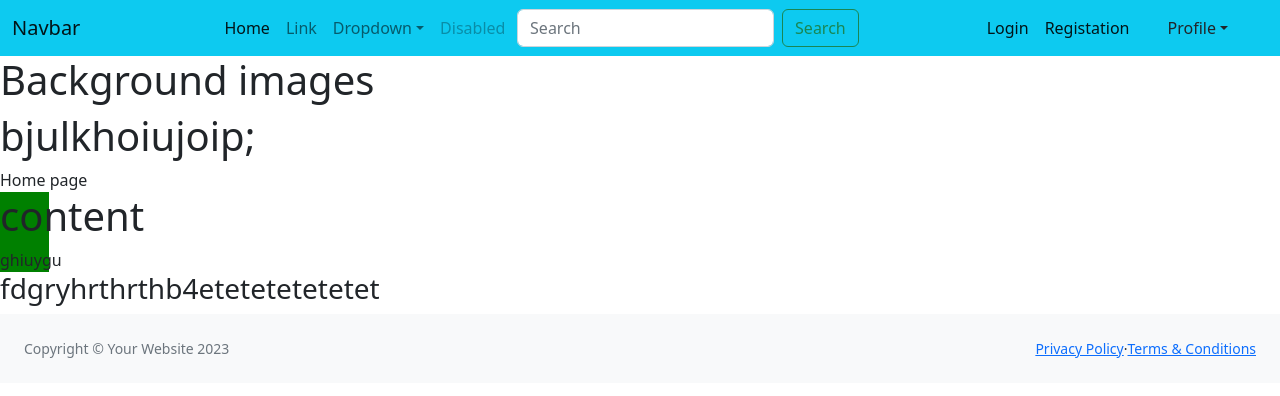
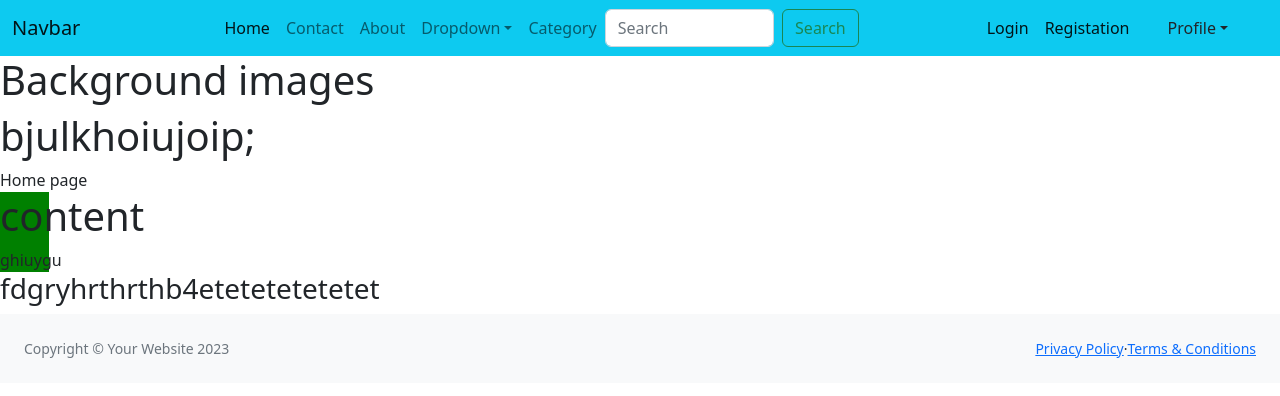
Before and after one commit to alamin-amin/laravel_react_project, a React (Vite) app in the folder LaravelReactEcommers/: page / in a window 1280 px wide. Shown: the top 396 px of the page. Built offline with nearby package versions, Linux system fonts and the light colour scheme.

Commit message:
daynamic nav

```diff
--- a/LaravelReactEcommers/src/App.jsx
+++ b/LaravelReactEcommers/src/App.jsx
@@ -19,6 +19,7 @@ import Register from "./components/frontend/auth/Register";
 import FrontLayout from "./layouts/frontend/FrontLayout";
 import Home from "./components/frontend/Home";
 
+
 //backend
 import Dashboard from "./components/admin/Dashboard";
 import AddCategory from "./components/admin/Category/Add_Category";
@@ -28,6 +29,7 @@ import EditCategory from "./components/admin/Category/Edit_Category";
 import AddProduct from "./components/admin/Product/Add_Product";
 import AllProduct from "./components/admin/Product/All_product";
 import EditProduct from "./components/admin/Product/Edit_Product";
+
 
 
 
--- a/LaravelReactEcommers/src/components/admin/Product/Edit_Product.jsx
+++ b/LaravelReactEcommers/src/components/admin/Product/Edit_Product.jsx
@@ -37,7 +37,7 @@ const EditProduct = (props) => {
       }
     });
 
-    const product_id = props.match.params.id;
+    const product_id = props.match.params.id
     axios.get (`/api/edit-product/${product_id}`).then(res=>{
       if (res.data.status === 200) {
         console.log(res.data.product);
--- a/LaravelReactEcommers/src/layouts/frontend/Navbar.jsx
+++ b/LaravelReactEcommers/src/layouts/frontend/Navbar.jsx
@@ -53,7 +53,10 @@ const Navbar = () => {
                                 <Link className="nav-link active" aria-current="page" to="/frontHome">Home</Link>
                             </li>
                             <li className="nav-item">
-                                <Link className="nav-link" to="#">Link </Link>
+                                <Link className="nav-link" to="#">Contact </Link>
+                            </li>
+                            <li className="nav-item">
+                                <Link className="nav-link" to="#">About</Link>
                             </li>
                             <li className="nav-item dropdown">
                                 <Link className="nav-link dropdown-toggle" to="#" id="navbarDropdown" role="button" data-bs-toggle="dropdown" aria-expanded="false">
@@ -67,7 +70,7 @@ const Navbar = () => {
                                 </ul>
                             </li>
                             <li className="nav-item">
-                                <Link className="nav-link disabled" to="#" tabindex="-1" aria-disabled="true">Disabled</Link>
+                                <Link className="nav-link" to="/product-card" tabindex="-1" aria-disabled="true">Category</Link>
                             </li>
                         </ul>
                         <div style={{ marginRight: "120px" }}>
```
